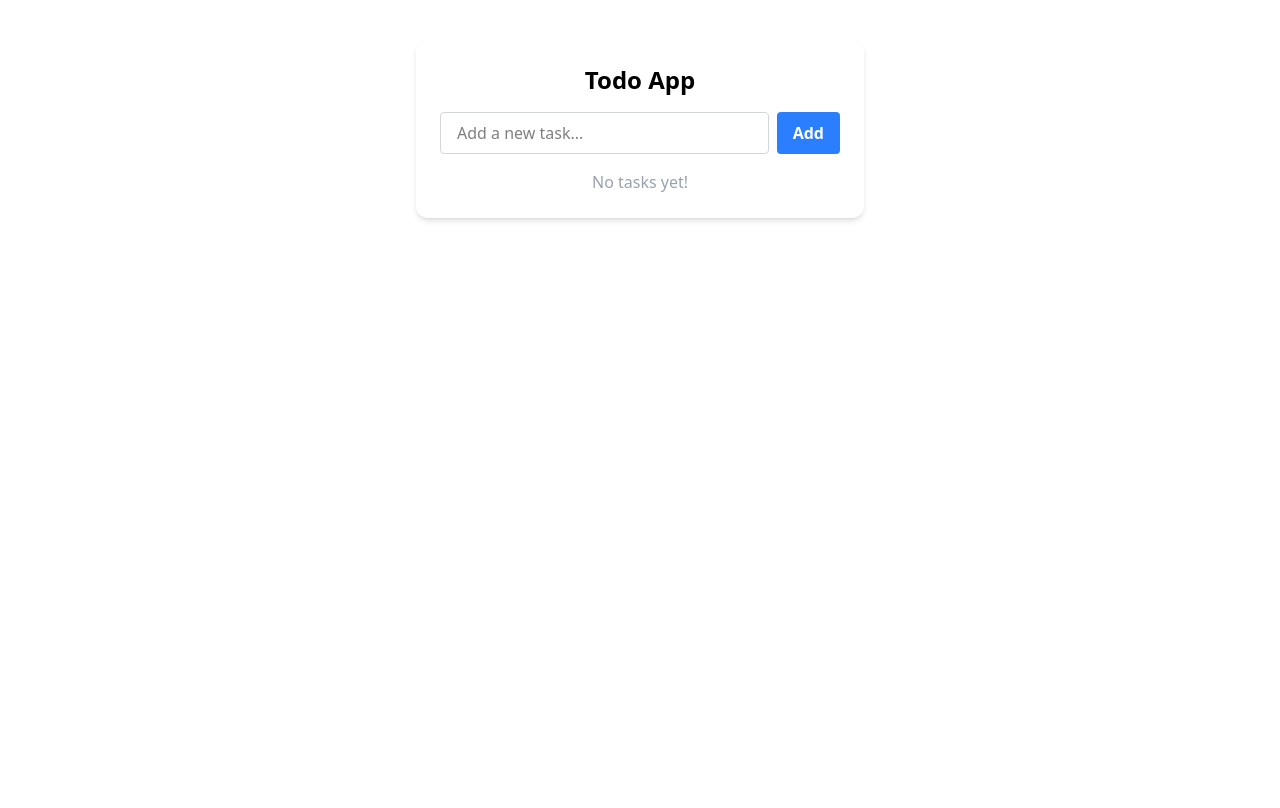
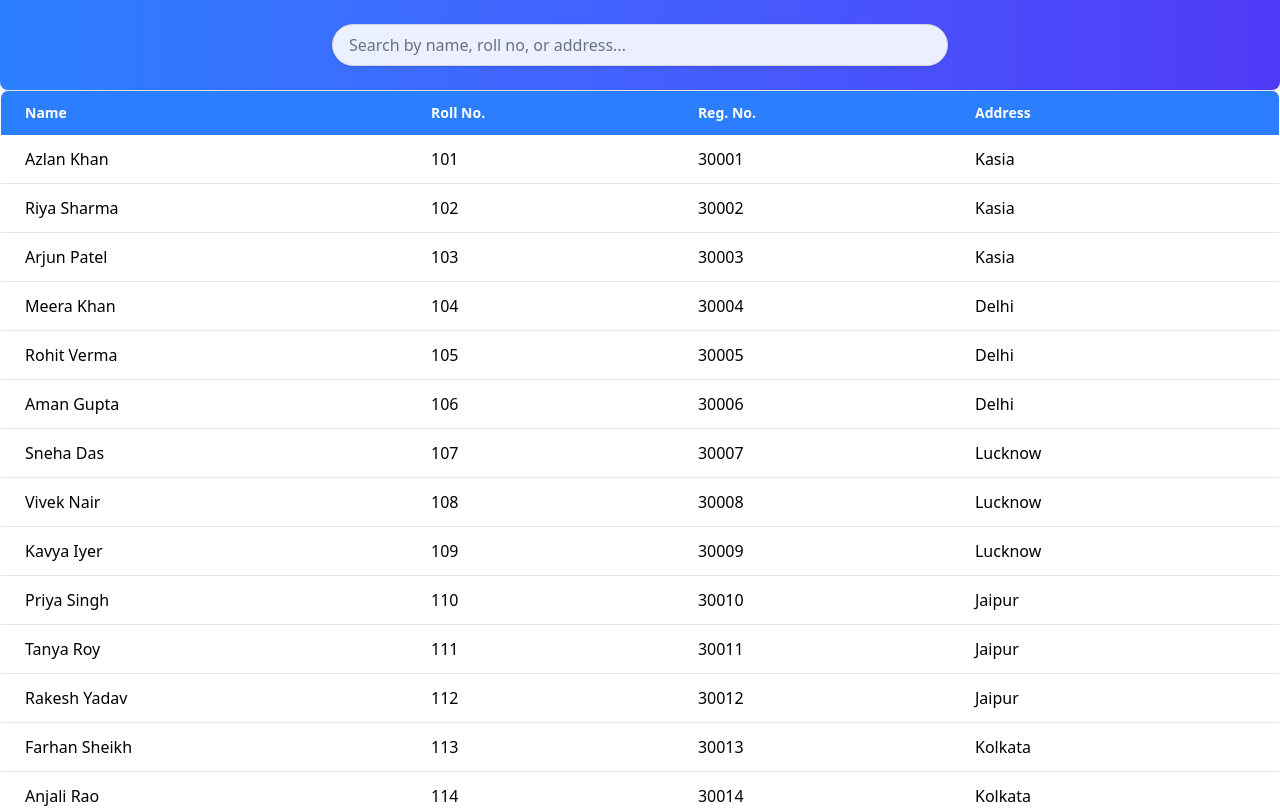
Before and after one commit to azlanjamshed/REact, a React (Vite) app: page / in a window 1280 px wide. Shown: the top 808 px of the page. Built offline with nearby package versions, Linux system fonts and the light colour scheme.

Commit message:
created a search filter

```diff
--- a/src/App.jsx
+++ b/src/App.jsx
@@ -1,11 +1,13 @@
 import Count from "./pages/Count";
+import SearchFilter from "./pages/SearchFilter";
 import Todo from "./pages/Todo";
 
 function App() {
   return (
     <>
       {/* <Count /> */}
-      <Todo />
+      {/* <Todo /> */}
+      <SearchFilter />
     </>
   );
 }
--- /dev/null
+++ b/src/assets/data.js
@@ -0,0 +1,29 @@
+const data = [
+    { name: "Azlan Khan", rollNo: 101, regNo: 30001, address: "Kasia" },
+    { name: "Riya Sharma", rollNo: 102, regNo: 30002, address: "Kasia" },
+    { name: "Arjun Patel", rollNo: 103, regNo: 30003, address: "Kasia" },
+
+    { name: "Meera Khan", rollNo: 104, regNo: 30004, address: "Delhi" },
+    { name: "Rohit Verma", rollNo: 105, regNo: 30005, address: "Delhi" },
+    { name: "Aman Gupta", rollNo: 106, regNo: 30006, address: "Delhi" },
+
+    { name: "Sneha Das", rollNo: 107, regNo: 30007, address: "Lucknow" },
+    { name: "Vivek Nair", rollNo: 108, regNo: 30008, address: "Lucknow" },
+    { name: "Kavya Iyer", rollNo: 109, regNo: 30009, address: "Lucknow" },
+
+    { name: "Priya Singh", rollNo: 110, regNo: 30010, address: "Jaipur" },
+    { name: "Tanya Roy", rollNo: 111, regNo: 30011, address: "Jaipur" },
+    { name: "Rakesh Yadav", rollNo: 112, regNo: 30012, address: "Jaipur" },
+
+    { name: "Farhan Sheikh", rollNo: 113, regNo: 30013, address: "Kolkata" },
+    { name: "Anjali Rao", rollNo: 114, regNo: 30014, address: "Kolkata" },
+    { name: "Karan Mehta", rollNo: 115, regNo: 30015, address: "Kolkata" },
+
+    { name: "Divya Kapoor", rollNo: 116, regNo: 30016, address: "Bangalore" },
+    { name: "Raman Joshi", rollNo: 117, regNo: 30017, address: "Bangalore" },
+    { name: "Nisha Pillai", rollNo: 118, regNo: 30018, address: "Bangalore" },
+    { name: "Pooja Bansal", rollNo: 119, regNo: 30019, address: "Bangalore" },
+    { name: "Siddharth Jain", rollNo: 120, regNo: 30020, address: "Bangalore" }
+];
+
+export default  data ;
--- /dev/null
+++ b/src/pages/SearchFilter.jsx
@@ -0,0 +1,88 @@
+import React, { useState } from "react";
+import data from "../assets/data";
+const SearchFilter = () => {
+  const [search, setSearch] = useState("");
+
+  const filterData = data.filter((item) => {
+    const searchTerm = search.toLowerCase();
+    return (
+      item.name.toLowerCase().includes(searchTerm) ||
+      item.rollNo.toString().includes(searchTerm) ||
+      item.regNo.toString().includes(searchTerm) ||
+      item.address.toLowerCase().includes(searchTerm)
+    );
+  });
+  return (
+    <>
+      <div className="bg-gradient-to-r from-blue-500 to-indigo-600 p-6 text-center rounded-b-lg shadow-md">
+        <input
+          type="text"
+          placeholder="Search by name, roll no, or address..."
+          value={search}
+          onChange={(e) => {
+            setSearch(e.target.value);
+          }}
+          className="w-1/2 px-4 py-2 text-gray-800 bg-white/90 backdrop-blur-sm border border-gray-300 rounded-full shadow-sm focus:outline-none focus:ring-2 focus:ring-blue-400 transition-all placeholder-gray-500"
+        />
+      </div>
+
+      <table className="min-w-full border border-gray-300 rounded-lg overflow-hidden shadow-md">
+        <thead className="bg-blue-500 text-white">
+          <tr>
+            <th className="px-6 py-3 text-left text-sm font-semibold">Name</th>
+            <th className="px-6 py-3 text-left text-sm font-semibold">
+              Roll No.
+            </th>
+            <th className="px-6 py-3 text-left text-sm font-semibold">
+              Reg. No.
+            </th>
+            <th className="px-6 py-3 text-left text-sm font-semibold">
+              Address
+            </th>
+          </tr>
+        </thead>
+        <tbody className="divide-y divide-gray-200">
+          {/* <tr className="hover:bg-gray-100 transition-colors">
+            <td className="px-6 py-3">Azlan</td>
+            <td className="px-6 py-3">121</td>
+            <td className="px-6 py-3">30054</td>
+            <td className="px-6 py-3">Kasia</td>
+          </tr>
+          <tr className="hover:bg-gray-100 transition-colors">
+            <td className="px-6 py-3">Azlan</td>
+            <td className="px-6 py-3">121</td>
+            <td className="px-6 py-3">30054</td>
+            <td className="px-6 py-3">Kasia</td>
+          </tr> */}
+          {/* {data.map((item, index) => (
+            <tr className="hover:bg-gray-100 transition-colors" key={index}>
+              <td className="px-6 py-3">{item.name}</td>
+              <td className="px-6 py-3">{item.rollNo}</td>
+              <td className="px-6 py-3">{item.regNo}</td>
+              <td className="px-6 py-3">{item.address}</td>
+            </tr>
+          ))} */}
+
+          {filterData.length === 0 ? (
+            <tr>
+              <td colSpan="4" className="text-center py-4 text-gray-500">
+                No matching records found 😕
+              </td>
+            </tr>
+          ) : (
+            filterData.map((item, index) => (
+              <tr className="hover:bg-gray-100 transition-colors" key={index}>
+                <td className="px-6 py-3">{item.name}</td>
+                <td className="px-6 py-3">{item.rollNo}</td>
+                <td className="px-6 py-3">{item.regNo}</td>
+                <td className="px-6 py-3">{item.address}</td>
+              </tr>
+            ))
+          )}
+        </tbody>
+      </table>
+    </>
+  );
+};
+
+export default SearchFilter;
--- a/src/pages/Todo.jsx
+++ b/src/pages/Todo.jsx
@@ -84,6 +84,7 @@ const Todo = () => {
                     task.done ? "line-through text-gray-500" : ""
                   }`}
                 >
+                  <span className="mr-5">{index + 1}-</span>
                   {task.text}
                 </p>
               )}
```
